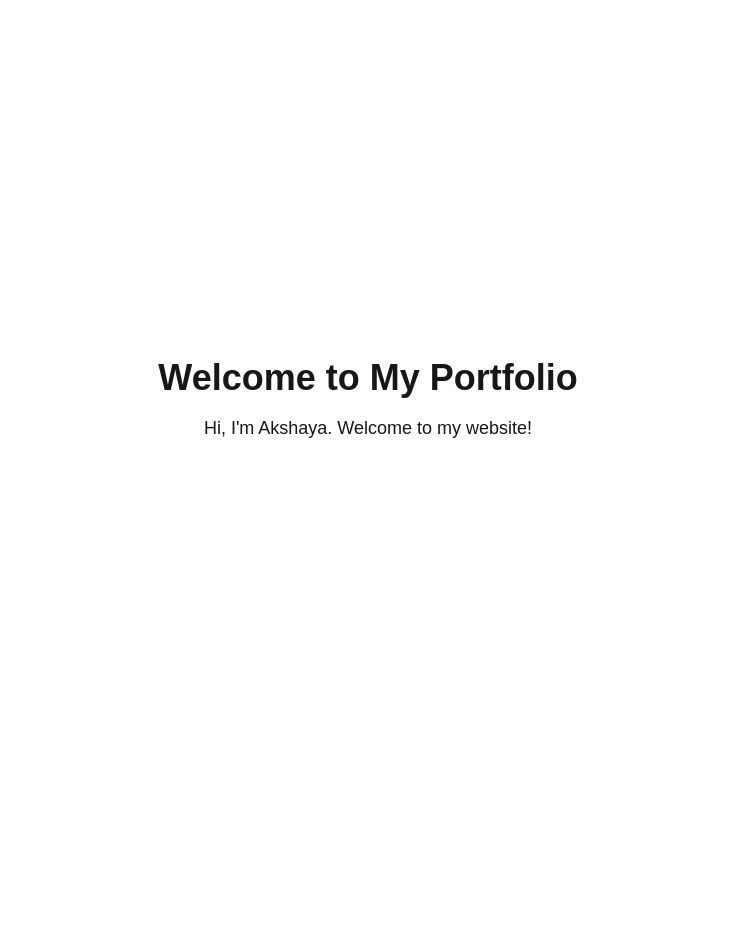
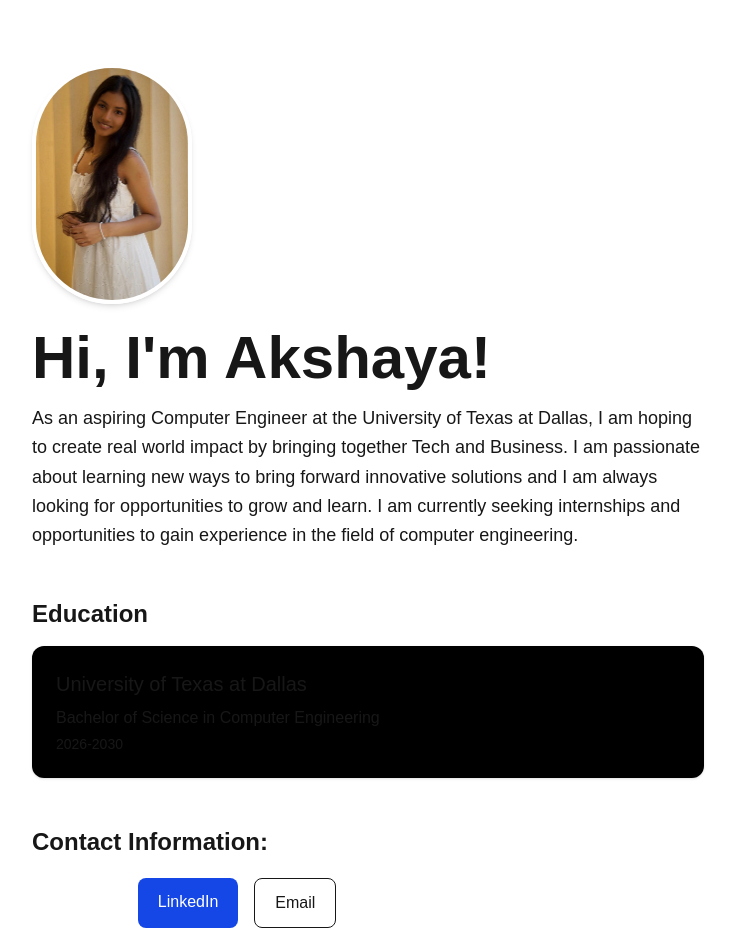
Before and after one commit to akshayarasakatla/Akshaya_Portfolio-, a Next.js app: page / in a window 1280 px wide. Shown: the top 952 px of the page, without its empty margins (272-1007 px from the left). Before the commit the page ends 800 px from the top, so only its background shows below. Built offline with nearby package versions, Linux system fonts and the light colour scheme.

Commit message:
updated homepage

```diff
--- a/app/page.tsx
+++ b/app/page.tsx
@@ -1,12 +1,85 @@
+import Image from "next/image";
+
 export default function Home() {
   return (
-    <main className="min-h-screen flex flex-col items-center justify-center p-8 text-center">
-      <h1 className="text-4xl font-bold">
-        Welcome to My Portfolio
-      </h1>
-      <p className="mt-4 text-lg">
-        Hi, I'm Akshaya. Welcome to my website!
-      </p>
+    <main className="min-h-screen bg-white-50 px-6 py-16 text-white-900">
+      <div className="mx-auto max-w-2xl">
+
+
+        <div className="mb-6">
+          <Image
+            src="/profile.jpg"
+            alt="Akshaya's profile picture"
+            width={180}
+            height={180}
+            className="h-60 w-40 rounded-full object-cover border-4 border-white shadow-md"
+            priority
+          />
+        </div>
+
+
+        <h1 className="text-6xl font-bold">
+          Hi, I'm Akshaya!
+        </h1>
+
+        <p className="mt-4 text-lg text-white-600 leading-relaxed">
+        As an aspiring Computer Engineer at the University of Texas at Dallas, I am hoping to create real world impact by bringing together Tech and Business. I am passionate about learning new ways to bring forward innovative solutions and I am always looking for opportunities to grow and learn. I am currently seeking internships and opportunities to gain experience in the field of computer engineering.
+        </p>
+
+
+        <section className="mt-12">
+          <h2 className="text-2xl font-semibold">
+            Education
+          </h2>
+
+          <div className="mt-4 rounded-xl bg-black p-6 shadow-sm">
+            <h3 className="text-xl font-medium">
+              University of Texas at Dallas
+            </h3>
+            <p className="mt-2 text-black-600">
+              Bachelor of Science in Computer Engineering
+            </p>
+            <p className="mt-1 text-sm text-black-500">
+              2026-2030
+            </p>
+          </div>
+        </section>
+
+
+        <section className="mt-12">
+          <h2 className="text-2xl font-semibold">
+            Contact Information:
+          </h2>
+
+          <div className="mt-5 flex flex-wrap gap-4">
+            <a
+              href="https://github.com/akshayarasakatla"
+              target="_blank"
+              rel="noopener noreferrer"
+              className="rounded-lg bg-white-900 px-5 py-3 text-white hover:bg-white-700 transition"
+            >
+              GitHub
+            </a>
+
+            <a
+              href="https://www.linkedin.com/in/akshaya-shree-rasakatla-0aa85b433/"
+              target="_blank"
+              rel="noopener noreferrer"
+              className="rounded-lg bg-blue-700 px-5 py-3 text-white hover:bg-blue-800 transition"
+            >
+              LinkedIn
+            </a>
+
+            <a
+              href="akshaya.rasakatla@gmail.com"
+              className="rounded-lg border border-white-300 px-5 py-3 hover:bg-white-100 transition"
+            >
+              Email
+            </a>
+          </div>
+        </section>
+
+      </div>
     </main>
   );
 }
```
Also changed, not shown: public/profile.jpg (added).
